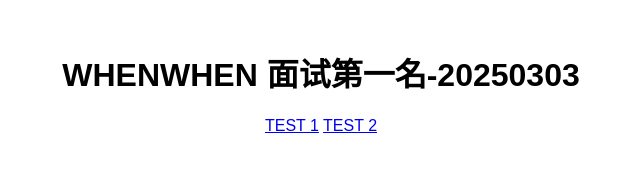
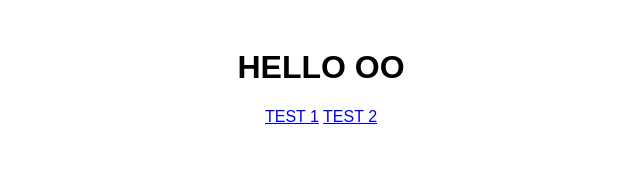
Before and after one commit to smartBluey/test, a plain HTML site: page index.html in a window 1280 px wide. Shown: the whole page, without its empty margins (319-959 px from the left). Drawn offline with Linux system fonts and the light colour scheme.

Commit message:
Update index.html

```diff
--- a/index.html
+++ b/index.html
@@ -20,7 +20,7 @@
   </style>
 </head>
 <body>
-  <h1>WHENWHEN 面试第一名-20250303</h1>
+  <h1>HELLO OO</h1>
   <a href="test1.html">TEST 1</a>
   <a href="test2.html">TEST 2</a>
 </body>
```
